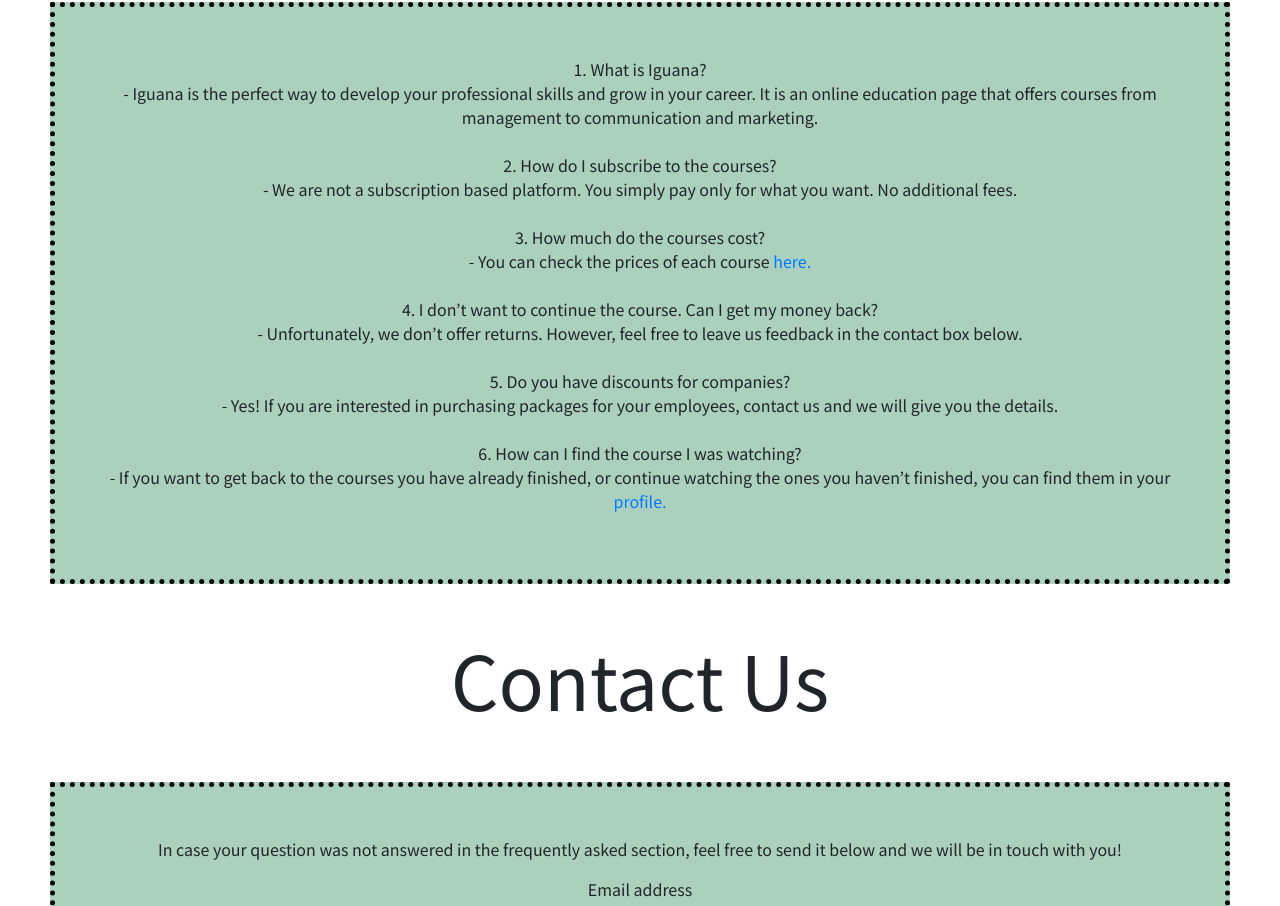
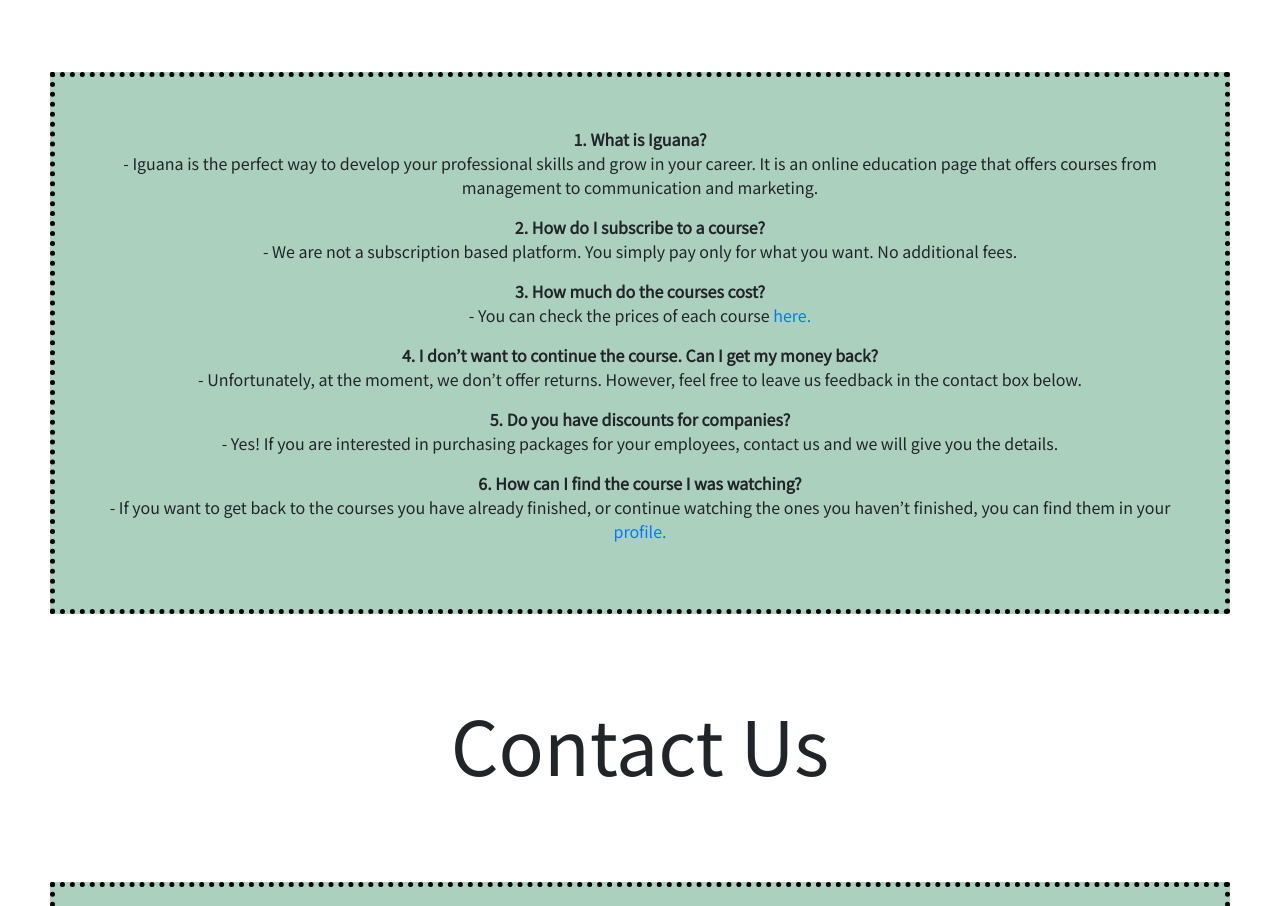
Before and after one commit to valeriamikkonen/iguana, a plain HTML site: page helpdesk.html in a window 1280 px wide. Shown: the part 423-1329 px from the top of the page. Drawn offline with Linux system fonts and the light colour scheme.

Commit message:
Fixed list

```diff
--- a/css/styles.css
+++ b/css/styles.css
@@ -264,6 +264,16 @@ td img{
 }
 
 /* end video page */
+
+.yourcourses-title {
+	padding: 35px;
+}
+
+li {
+	text-align: center;
+	list-style-position: inside;
+	font-weight: bold;
+}
 .questions {
 	background-color: #ACD0BE;
 	padding: 50px;
--- a/helpdesk.html
+++ b/helpdesk.html
@@ -71,25 +71,20 @@
 
 <!-- questions start -->
 <div class="questions">
-	<p>
-1. What is Iguana? <br>
-- Iguana is the perfect way to develop your professional skills and grow in your career. It is an online education page that offers courses from management to communication and marketing.<br>
-<br>
-2. How do I subscribe to the courses?<br>
-- We are not a subscription based platform. You simply pay only for what you want. No additional fees.<br>
-<br>
-3. How much do the courses cost?<br>
-- You can check the prices of each course <a href="..">here.</a><br>
-<br>
-4. I don’t want to continue the course. Can I get my money back?<br>
-- Unfortunately, we don’t offer returns. However, feel free to leave us feedback in the contact box below.<br>
-<br>
-5. Do you have discounts for companies?<br>
-- Yes! If you are interested in purchasing packages for your employees, contact us and we will give you the details.<br>
-<br>
-6. How can I find the course I was watching?<br>
-- If you want to get back to the courses you have already finished, or continue watching the ones you haven’t finished, you can find them in your <a href="profile.html">profile.</a><br>
-	</p>
+<ol>
+	<li>What is Iguana?</li>
+	  <p>- Iguana is the perfect way to develop your professional skills and grow in your career. It is an online education page that offers courses from management to communication and marketing.</p>
+	<li>How do I subscribe to a course?</li>
+	  <p>- We are not a subscription based platform. You simply pay only for what you want. No additional fees.</p>
+	<li>How much do the courses cost?</li>
+	  <p>- You can check the prices of each course <a href="..">here.</a></p>
+	<li>I don’t want to continue the course. Can I get my money back?</li>
+	  <p>- Unfortunately, at the moment, we don’t offer returns. However, feel free to leave us feedback in the contact box below.</p>
+	<li>Do you have discounts for companies?</li>
+	  <p>- Yes! If you are interested in purchasing packages for your employees, contact us and we will give you the details.</p>
+	<li>How can I find the course I was watching?</li>
+	  <p>- If you want to get back to the courses you have already finished, or continue watching the ones you haven’t finished, you can find them in your <a href="profile.html">profile.</a></p>
+</ol>
 </div>
 <!-- questions end -->
 
```
Also changed, not shown: purchasepage.html (+4 -1 lines).
